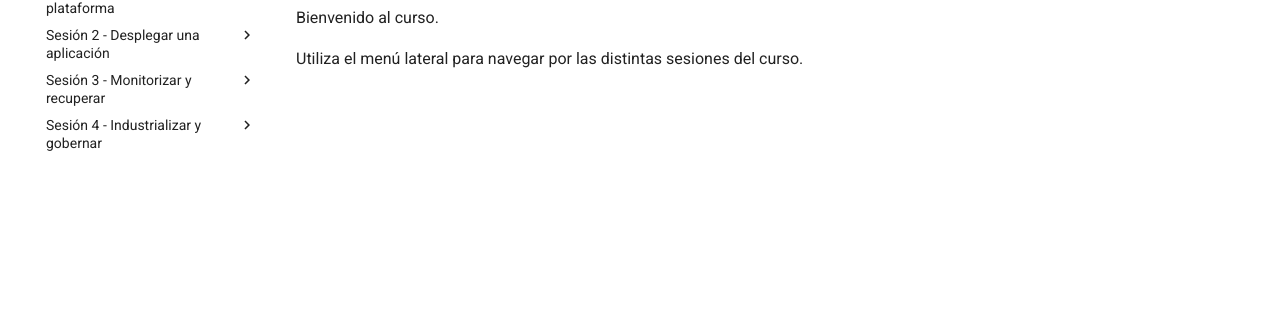
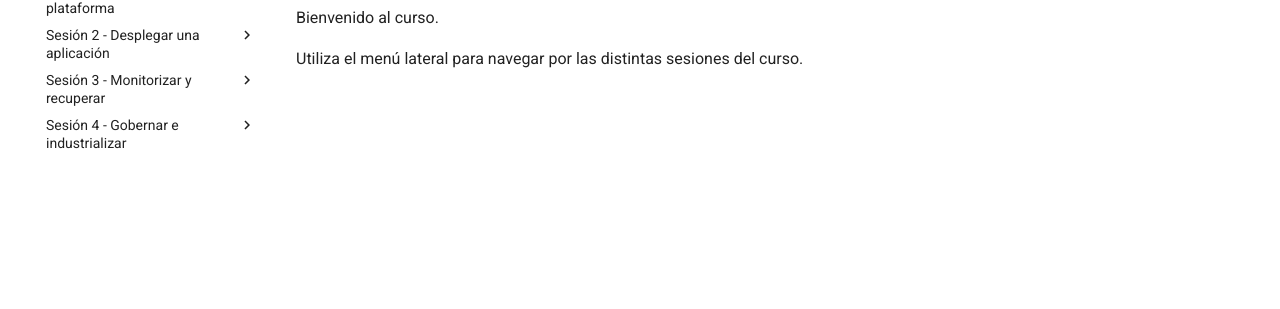
Before and after one commit to ieftraining/curso-openshift, an MkDocs documentation site: the page built from docs/index.md, in a window 1280 px wide. Shown: the part 175-484 px from the top of the page. Built offline with MkDocs 1.6.1 and Material for MkDocs 9.7.7, drawn with Linux system fonts in a browser that asks for light colours.

```diff
--- a/mkdocs.yml
+++ b/mkdocs.yml
@@ -42,7 +42,7 @@ nav:
       - 3.8 Copias de Seguridad: sesion3/3.8 Copias de Seguridad.md
       - 3.9 Cierre: sesion3/3.9 Cierre.md
 
-  - Sesión 4 - Industrializar y gobernar:
+  - Sesión 4 - Gobernar e industrializar:
       - 4.1 Proyectos y permisos: sesion4/4.1 Proyectos y permisos.md
       - 4.2 Recursos,cuotas y ubicación: sesion4/4.2 Recursoso, cuotas y ubicación.md
       - 4.3 Aislamiento de Red: sesion4/4.3 Aislamiento de Red.md
```
